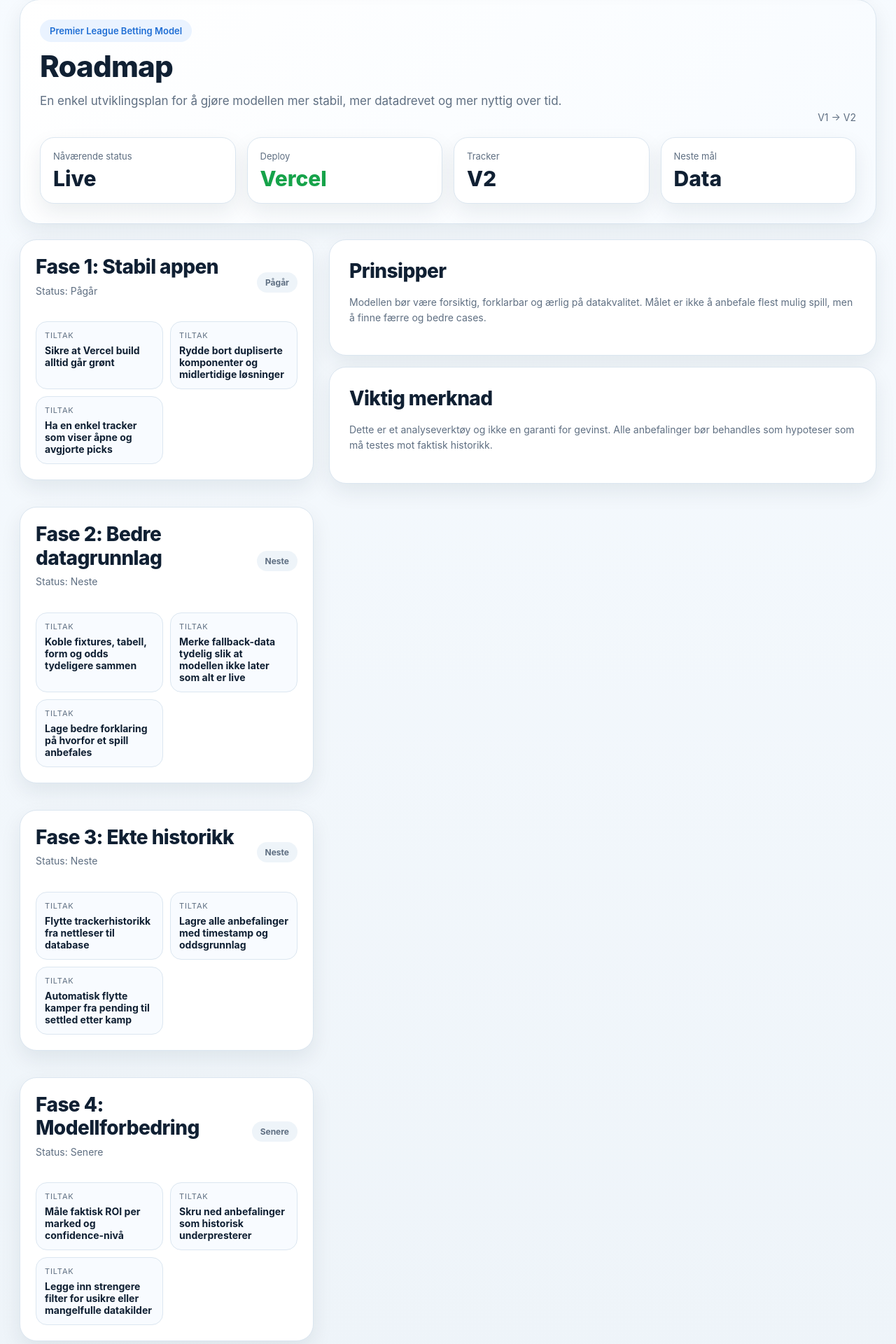
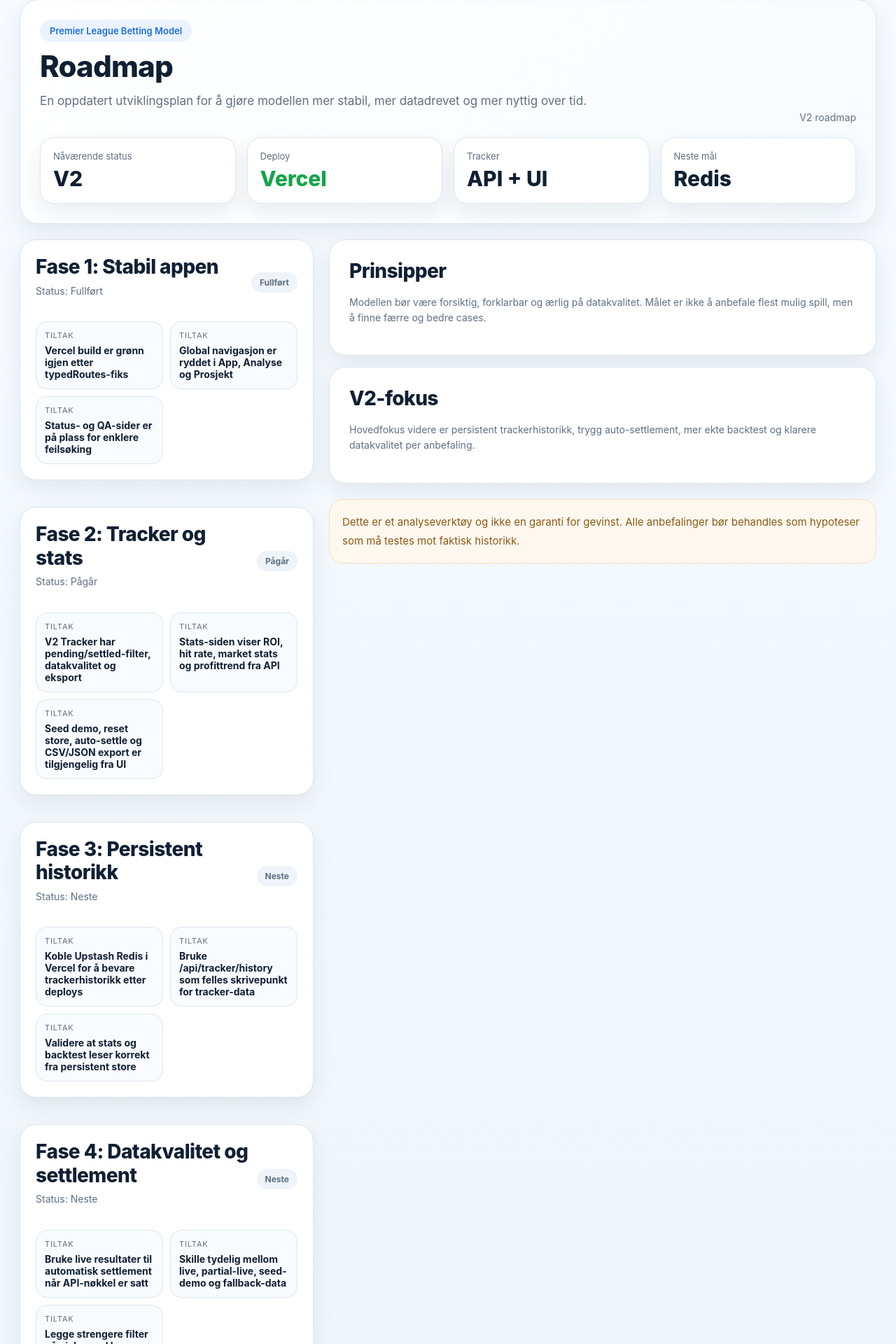
Before and after one commit to hakonnilsen157-commits/PL-betting-model, a Next.js app in the folder pl-vercel-v1/: page /roadmap in a window 1280 px wide. Shown: the part 199-2119 px from the top of the page at 70% size. Built offline with nearby package versions, Linux system fonts and the light colour scheme.

Commit message:
Refresh roadmap for current V2 progress

```diff
--- a/pl-vercel-v1/app/roadmap/page.tsx
+++ b/pl-vercel-v1/app/roadmap/page.tsx
@@ -1,38 +1,47 @@
 const phases = [
   {
     title: 'Fase 1: Stabil appen',
-    status: 'Pågår',
+    status: 'Fullført',
     items: [
-      'Sikre at Vercel build alltid går grønt',
-      'Rydde bort dupliserte komponenter og midlertidige løsninger',
-      'Ha en enkel tracker som viser åpne og avgjorte picks',
+      'Vercel build er grønn igjen etter typedRoutes-fiks',
+      'Global navigasjon er ryddet i App, Analyse og Prosjekt',
+      'Status- og QA-sider er på plass for enklere feilsøking',
     ],
   },
   {
-    title: 'Fase 2: Bedre datagrunnlag',
-    status: 'Neste',
+    title: 'Fase 2: Tracker og stats',
+    status: 'Pågår',
     items: [
-      'Koble fixtures, tabell, form og odds tydeligere sammen',
-      'Merke fallback-data tydelig slik at modellen ikke later som alt er live',
-      'Lage bedre forklaring på hvorfor et spill anbefales',
+      'V2 Tracker har pending/settled-filter, datakvalitet og eksport',
+      'Stats-siden viser ROI, hit rate, market stats og profittrend fra API',
+      'Seed demo, reset store, auto-settle og CSV/JSON export er tilgjengelig fra UI',
     ],
   },
   {
-    title: 'Fase 3: Ekte historikk',
+    title: 'Fase 3: Persistent historikk',
     status: 'Neste',
     items: [
-      'Flytte trackerhistorikk fra nettleser til database',
-      'Lagre alle anbefalinger med timestamp og oddsgrunnlag',
-      'Automatisk flytte kamper fra pending til settled etter kamp',
+      'Koble Upstash Redis i Vercel for å bevare trackerhistorikk etter deploys',
+      'Bruke /api/tracker/history som felles skrivepunkt for tracker-data',
+      'Validere at stats og backtest leser korrekt fra persistent store',
     ],
   },
   {
-    title: 'Fase 4: Modellforbedring',
+    title: 'Fase 4: Datakvalitet og settlement',
+    status: 'Neste',
+    items: [
+      'Bruke live resultater til automatisk settlement når API-nøkkel er satt',
+      'Skille tydelig mellom live, partial-live, seed-demo og fallback-data',
+      'Legge strengere filter på picks med lav datakvalitet eller lav confidence',
+    ],
+  },
+  {
+    title: 'Fase 5: Modellforbedring',
     status: 'Senere',
     items: [
-      'Måle faktisk ROI per marked og confidence-nivå',
-      'Skru ned anbefalinger som historisk underpresterer',
-      'Legge inn strengere filter for usikre eller mangelfulle datakilder',
+      'Måle faktisk ROI per marked, EV-bånd og confidence-nivå',
+      'Skru ned eller fjerne markeder som historisk underpresterer',
+      'Bygge mer forklarbare anbefalinger med tydelig pluss/minus-signal per kamp',
     ],
   },
 ];
@@ -46,16 +55,16 @@ export default function RoadmapPage() {
             <div className="eyebrow">Premier League Betting Model</div>
             <h1 className="hero-title">Roadmap</h1>
             <p className="hero-subtitle">
-              En enkel utviklingsplan for å gjøre modellen mer stabil, mer datadrevet og mer nyttig over tid.
+              En oppdatert utviklingsplan for å gjøre modellen mer stabil, mer datadrevet og mer nyttig over tid.
             </p>
           </div>
-          <div className="updated-at">V1 → V2</div>
+          <div className="updated-at">V2 roadmap</div>
         </div>
 
         <div className="summary-grid" style={{ marginTop: 20 }}>
           <div className="summary-card">
             <div className="summary-label">Nåværende status</div>
-            <div className="summary-value">Live</div>
+            <div className="summary-value">V2</div>
           </div>
           <div className="summary-card">
             <div className="summary-label">Deploy</div>
@@ -63,11 +72,11 @@ export default function RoadmapPage() {
           </div>
           <div className="summary-card">
             <div className="summary-label">Tracker</div>
-            <div className="summary-value">V2</div>
+            <div className="summary-value">API + UI</div>
           </div>
           <div className="summary-card">
             <div className="summary-label">Neste mål</div>
-            <div className="summary-value">Data</div>
+            <div className="summary-value">Redis</div>
           </div>
         </div>
       </section>
@@ -105,10 +114,14 @@ export default function RoadmapPage() {
           </section>
 
           <section className="detail-card" style={{ marginTop: 16 }}>
-            <h2 className="section-title">Viktig merknad</h2>
+            <h2 className="section-title">V2-fokus</h2>
             <p className="section-subtitle">
-              Dette er et analyseverktøy og ikke en garanti for gevinst. Alle anbefalinger bør behandles som hypoteser som må testes mot faktisk historikk.
+              Hovedfokus videre er persistent trackerhistorikk, trygg auto-settlement, mer ekte backtest og klarere datakvalitet per anbefaling.
             </p>
+          </section>
+
+          <section className="warning-box">
+            Dette er et analyseverktøy og ikke en garanti for gevinst. Alle anbefalinger bør behandles som hypoteser som må testes mot faktisk historikk.
           </section>
         </aside>
       </section>
```
